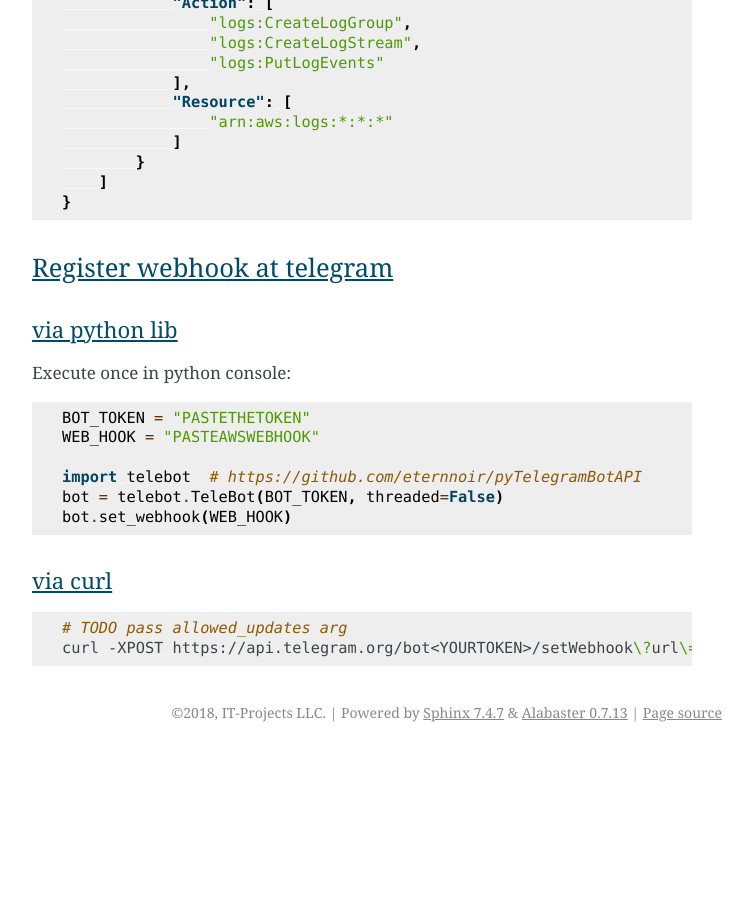
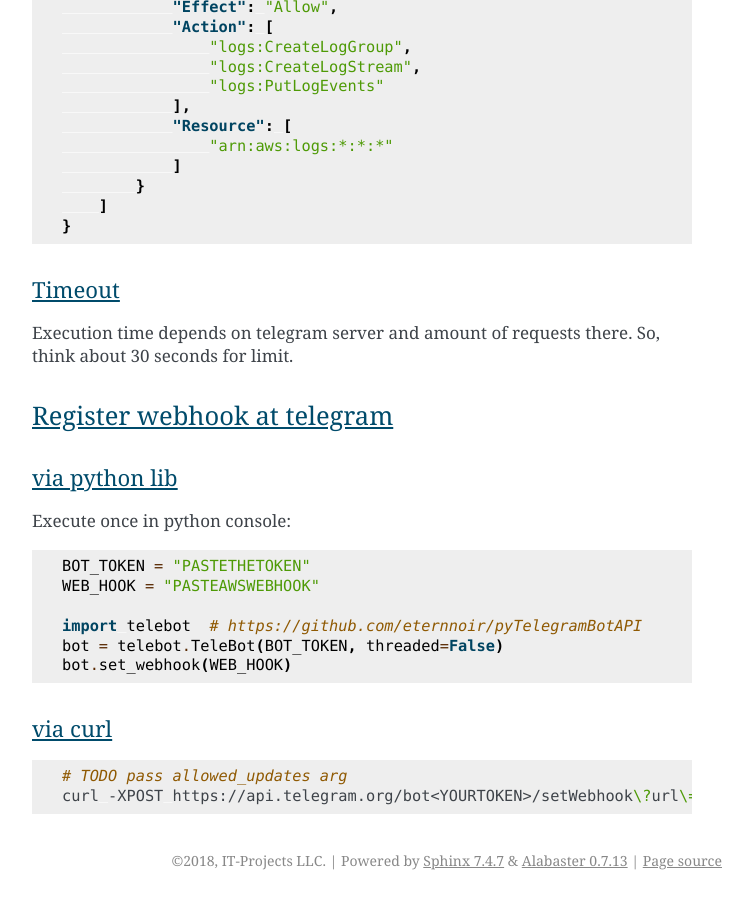
Before and after one commit to itpp-labs/chatops-docs, a Sphinx documentation site: the page built from docs/todo-bot/index.rst, in a window 1280 px wide and 900 px high, scrolled down 4847 px. Shown: the whole window, without its empty margins (388-1141 px from the left). Built offline with Sphinx 7.4.7, drawn with Linux system fonts in a browser that asks for light colours; before the commit the page ends 5599 px from its top, so only the background shows below that.

Commit message:
timeout note

```diff
--- a/docs/todo-bot/index.rst
+++ b/docs/todo-bot/index.rst
@@ -196,6 +196,11 @@ for lambda (created automatically somehow)
         ]
     }
 
+Timeout
+~~~~~~~
+
+Execution time depends on telegram server and amount of requests there. So, think about 30 seconds for limit.
+
 Register webhook at telegram
 ----------------------------
 
```
